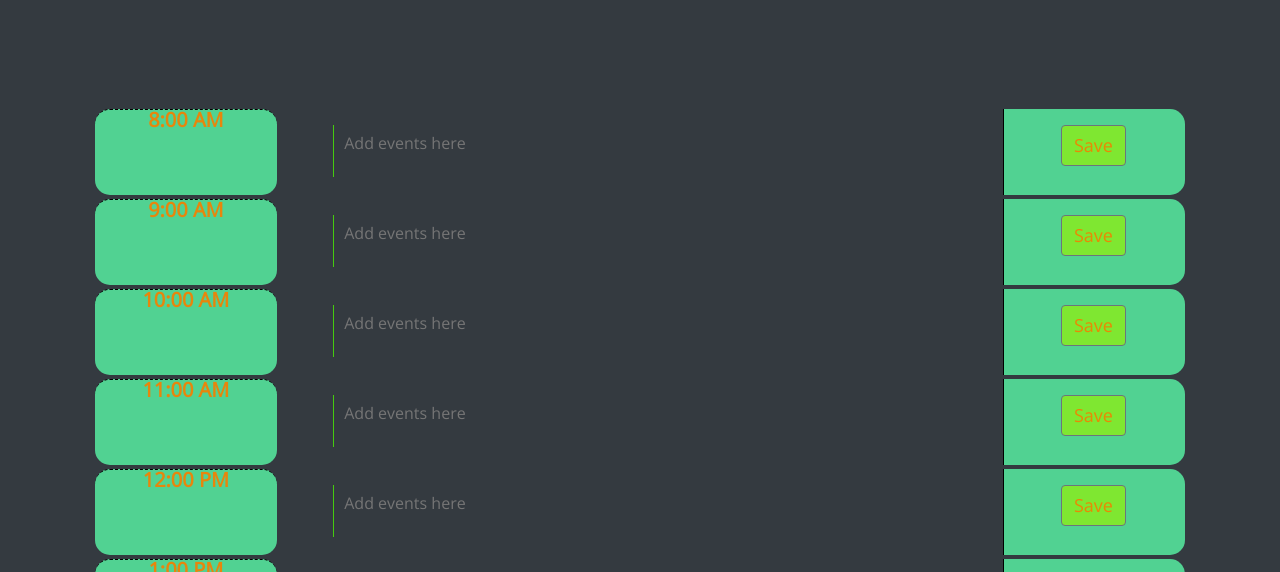
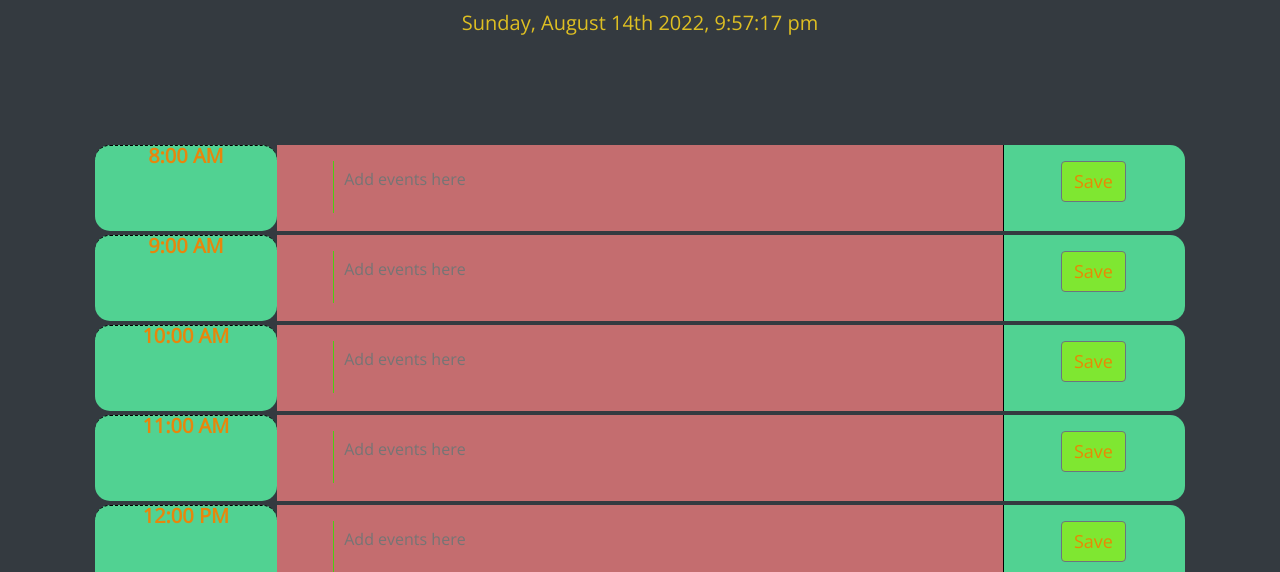
Before and after one commit to Young-Chhay/Young-Challenge-5, a plain HTML site: page index.html in a window 1280 px wide. Shown: the part 197-769 px from the top of the page. Drawn offline with nearby package versions, Linux system fonts and the light colour scheme; files that its build step writes are made by us from their sources.

Commit message:
rearrange folder and ref

```diff
--- a/Develop/index.html
+++ b/index.html
@@ -26,7 +26,7 @@
       href="https://fonts.googleapis.com/css?family=Open+Sans&display=swap"
       rel="stylesheet"
     />
-    <link rel="stylesheet" href="./style.css" />
+    <link rel="stylesheet" href="./Assets/style.css" />
     <title>Work Day Scheduler</title>
   </head>
 
@@ -193,6 +193,6 @@
 
     <script src="https://cdnjs.cloudflare.com/ajax/libs/jquery/3.2.1/jquery.min.js"></script>
     <script src="https://cdnjs.cloudflare.com/ajax/libs/moment.js/2.24.0/moment.min.js"></script>
-    <script src="./script.js"></script>
+    <script src="./Assets/script.js"></script>
   </body>
 </html>
```
